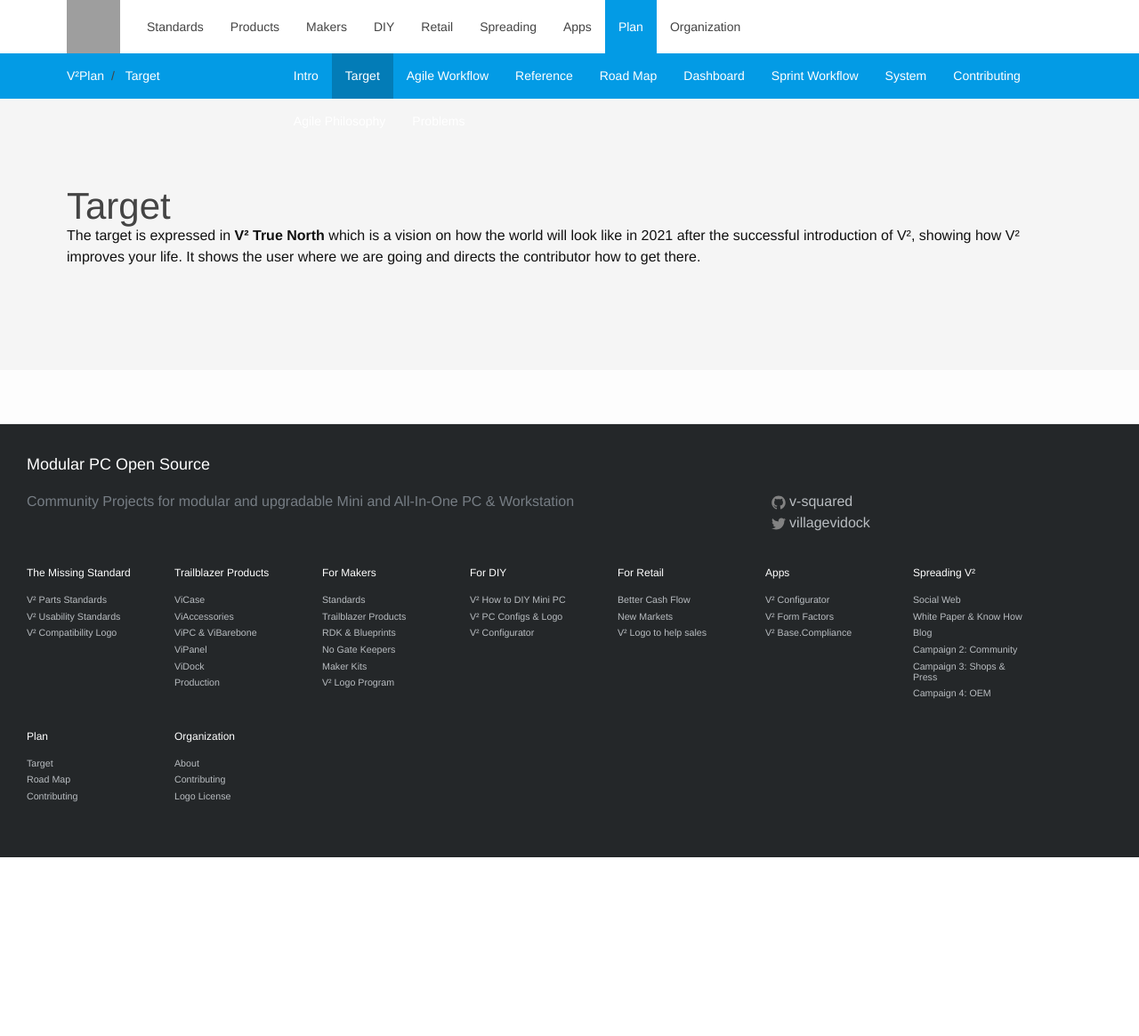
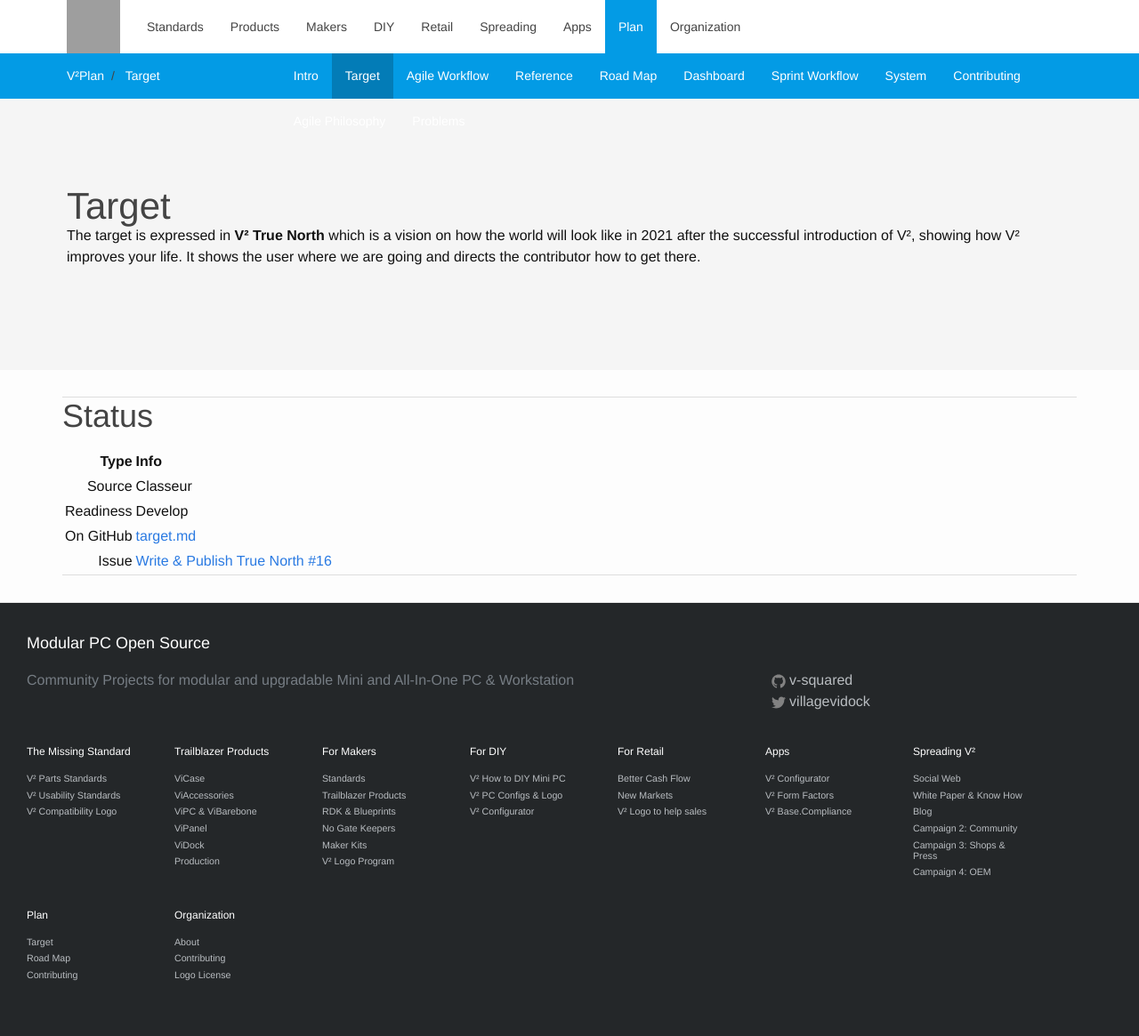
Before and after one commit to V-Squared/v2-Plan, a Jekyll site: the page built from target.md, in a window 1280 px wide. Shown: the whole page at 89% size. Built offline with Jekyll 4.4.1, drawn with Linux system fonts in a browser that asks for light colours; nearby versions of some CDN libraries; before the commit the page ends 964 px from its top, so only the background shows below that; grey boxes are pictures that could not be loaded.

Commit message:
Update target.md

```diff
--- a/target.md
+++ b/target.md
@@ -6,3 +6,17 @@ description: The target is expressed in <strong>V² True North</strong> which is
 breadcrumbs: Target
 order: 1
 ---
+
+
+--------------------------
+
+# Status
+
+| Type  | Info |
+|------:|:-----|
+| Source | Classeur |
+| Readiness | Develop |
+| On GitHub | [target.md](https://github.com/V-Squared/v2-Plan/edit/gh-pages/system.md) |
+| Issue | [ Write & Publish True North #16 ](https://github.com/V-Squared/v2-Plan/issues/16) |
+
+--------------------------
```
